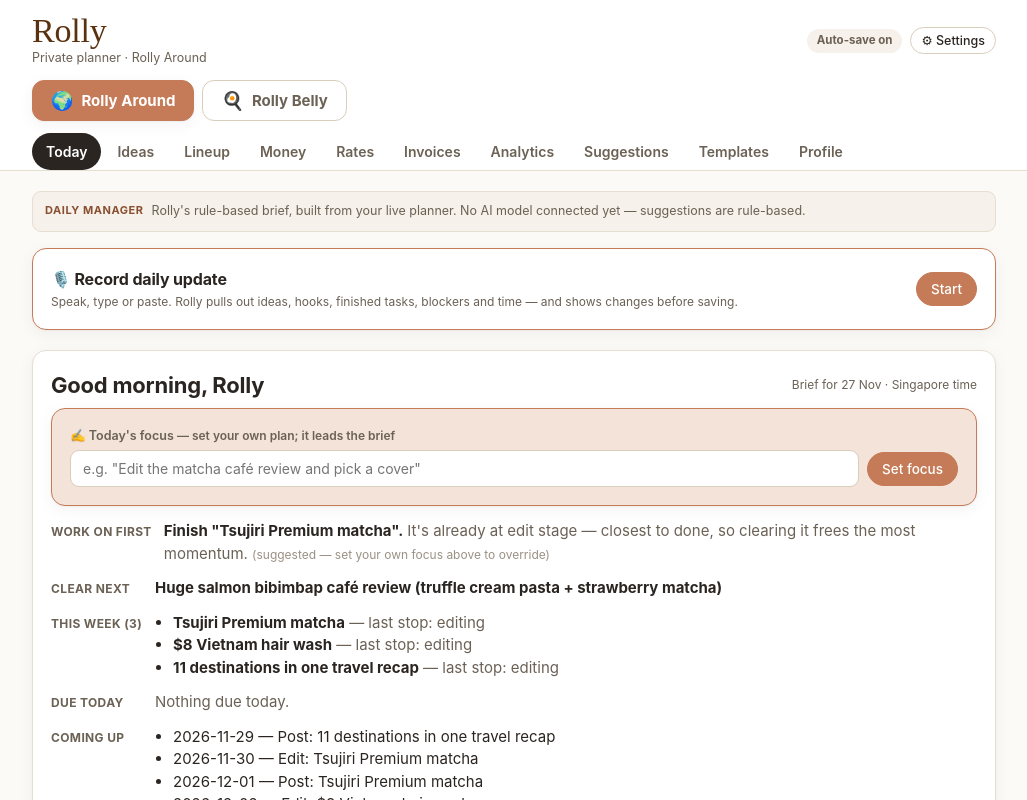
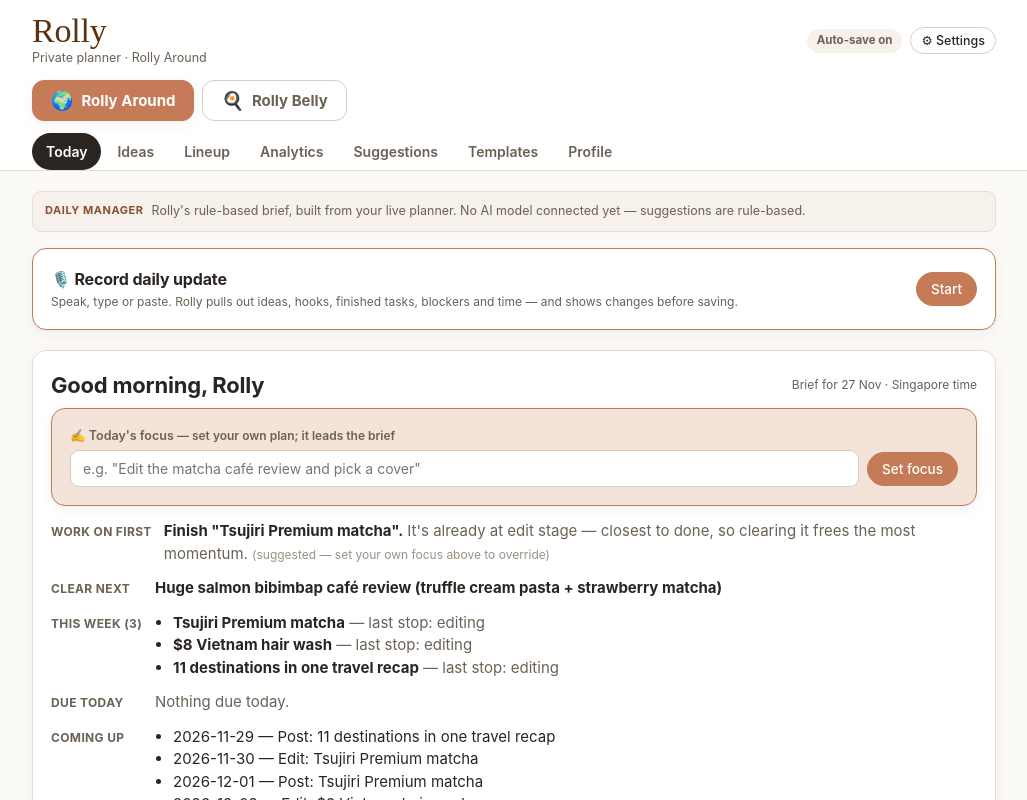
Before and after one commit to shannybeanss/Rollyaround, a React (Vite) app: page / in a window 1280 px wide. Shown: the top 800 px of the page, without its empty margins (126-1153 px from the left). Built offline with nearby package versions, Linux system fonts and the light colour scheme.

Commit message:
Hide Money/Rates/Invoices tabs from nav (pages kept, data not lost)

```diff
--- a/src/App.tsx
+++ b/src/App.tsx
@@ -30,13 +30,11 @@ function Shell() {
   const [carried, setCarried] = useState<RateLine[] | null>(null);
   const canSave = storageWorks();
 
+  // Money/Rates/Invoices hidden for now — Shanice does not need them yet; pages kept so data is not lost
   const tabs: { id: TabId; label: string }[] = [
     { id: "today", label: "Today" },
     { id: "ideas", label: "Ideas" },
     { id: "lineup", label: "Lineup" },
-    { id: "money", label: "Money" },
-    { id: "rates", label: "Rates" },
-    { id: "invoices", label: "Invoices" },
     { id: "analytics", label: "Analytics" },
     { id: "suggestions", label: "Suggestions" },
     { id: "templates", label: "Templates" },
```
